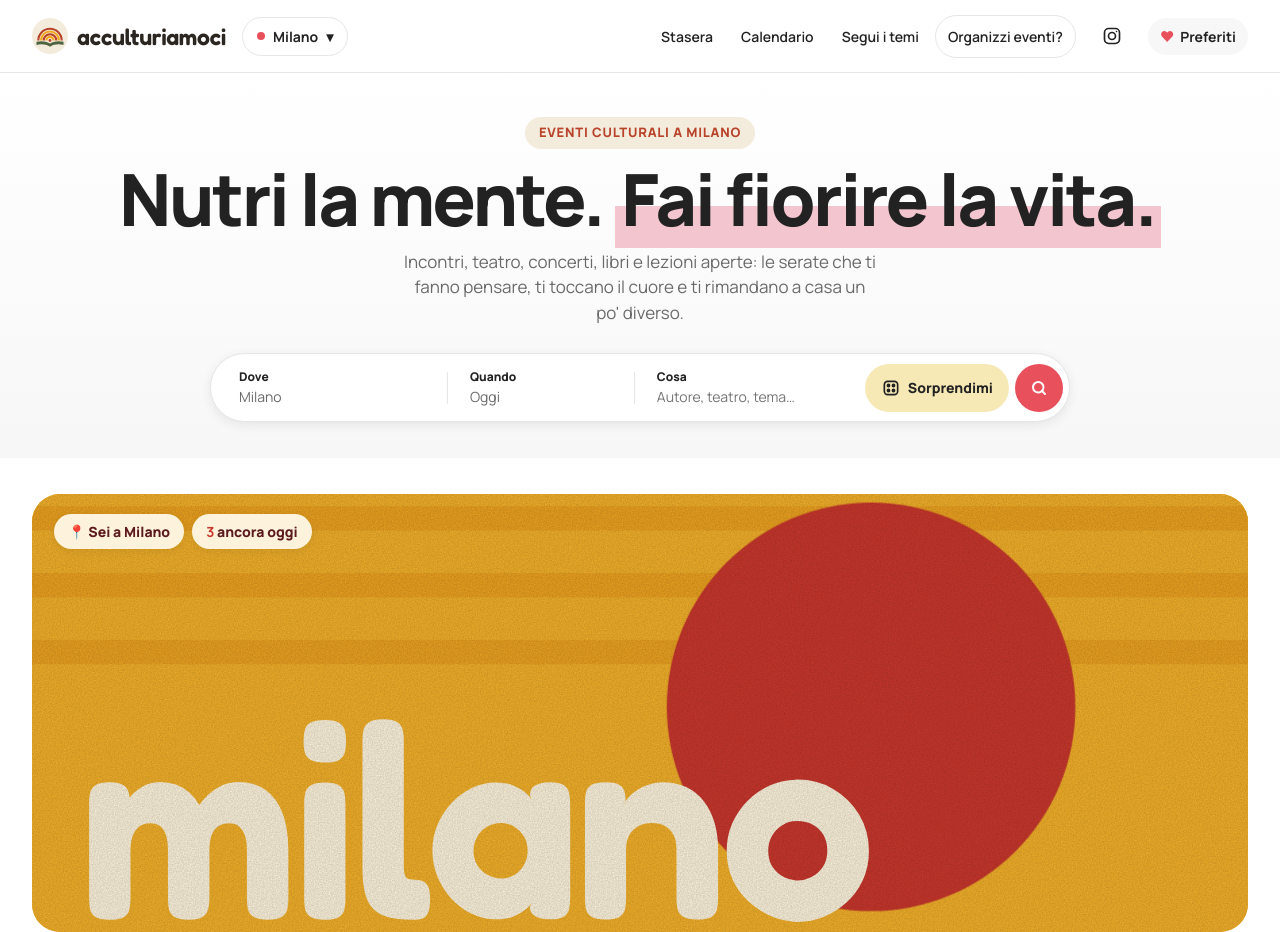
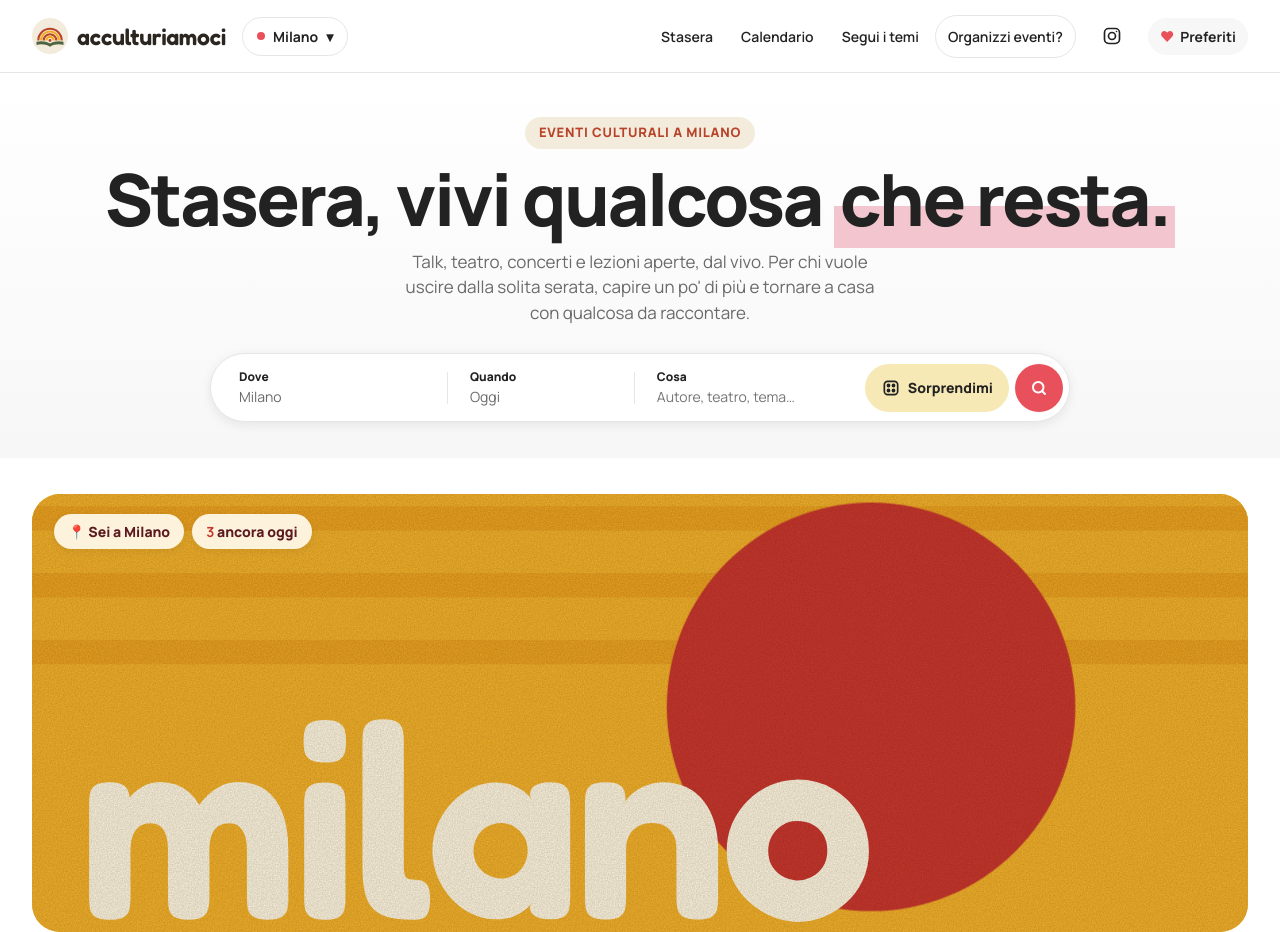
Before and after one commit to laviniaschp-debug/agenda-eventi-culturali-, a plain HTML site: page index.html in a window 1280 px wide. Shown: the top 932 px of the page. Drawn offline with Linux system fonts and the light colour scheme.

Commit message:
Nuovo claim: Stasera, vivi qualcosa che resta.
Co-Authored-By: Claude Opus 5.5 <noreply@anthropic.com>
Claude-Session: https://claude.ai/code/session_01Gf3KGnhtuLDWnW4eNqCDVh

```diff
--- a/index.html
+++ b/index.html
@@ -4,8 +4,8 @@
 <meta charset="utf-8">
 <meta name="viewport" content="width=device-width, initial-scale=1, viewport-fit=cover">
 <title>Acculturiamoci</title>
-<meta name="description" content="Eventi culturali a Milano e Roma: incontri, teatro, concerti, libri e lezioni aperte. Nutri la mente, fai fiorire la vita.">
-<meta property="og:title" content="Acculturiamoci · Nutri la mente. Fai fiorire la vita.">
+<meta name="description" content="Eventi culturali a Milano e Roma: talk, teatro, concerti e lezioni aperte, dal vivo. Stasera, vivi qualcosa che resta.">
+<meta property="og:title" content="Acculturiamoci · Stasera, vivi qualcosa che resta.">
 <meta property="og:description" content="Tutti gli eventi della tua città per pensare ed emozionarsi, dal vivo.">
 <meta name="theme-color" content="#ffffff">
 <link rel="me" href="https://www.instagram.com/acculturiamoci_official/">
@@ -585,8 +585,8 @@ footer p{margin:0}
 <section class="intro" id="top">
   <div class="wrap">
     <p class="kick" id="heroKick">Eventi culturali a Milano</p>
-    <h1>Nutri la mente. <span class="hl">Fai fiorire la vita.</span></h1>
-    <p>Incontri, teatro, concerti, libri e lezioni aperte: le serate che ti fanno pensare, ti toccano il cuore e ti rimandano a casa un po' diverso.</p>
+    <h1>Stasera, vivi qualcosa <span class="hl">che resta.</span></h1>
+    <p>Talk, teatro, concerti e lezioni aperte, dal vivo. Per chi vuole uscire dalla solita serata, capire un po' di più e tornare a casa con qualcosa da raccontare.</p>
     <div class="search" role="search">
       <button class="seg" id="segCity"><b>Dove</b><span id="segCityV">Milano</span></button>
       <div class="sep"></div>
```
